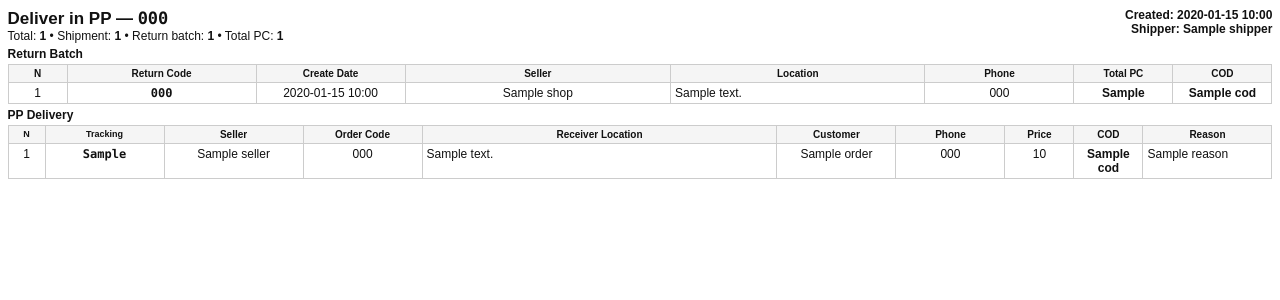
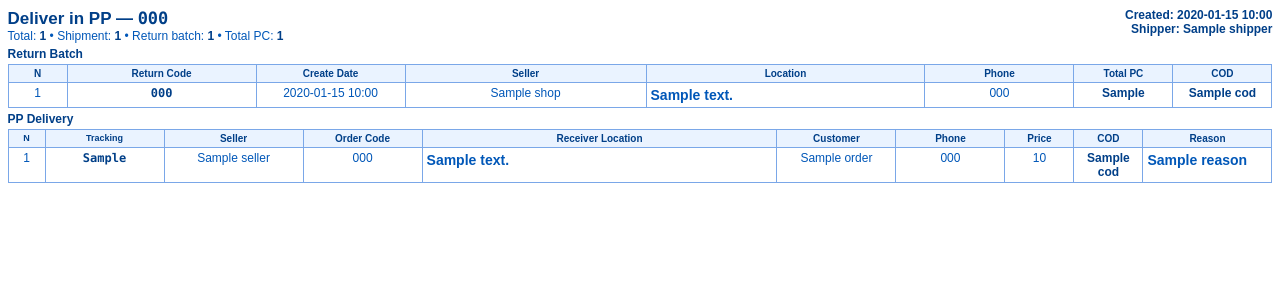
Before and after one commit to tanshychiev/dsexpress, a Django app: template templates/deliverpp/print_list.html in a window 1280 px wide. Shown: the top 300 px of the page. Run offline with Django 5.2, Linux system fonts and the light colour scheme; the template is opened without the code that fills it: most values are stand-ins (such as "Sample title", 1, 10 or a date in 2020).

Commit message:
Update PP print blue theme

```diff
--- a/templates/deliverpp/print_list.html
+++ b/templates/deliverpp/print_list.html
@@ -13,13 +13,21 @@
       body { margin:0 !important; }
     }
 
+    /* BLUE THEME */
+    :root{
+      --blue-main:#0057B8;
+      --blue-dark:#003F88;
+      --blue-border:#7AA7E8;
+      --blue-light:#EAF3FF;
+    }
+
     /* BODY */
     body{
       font-family: Arial, Helvetica, sans-serif;
       margin:0;
       padding:0;
-  color:#111;
-  font-size:12px;   /* increase from 10 → 11 */
+      color:var(--blue-main);
+      font-size:12px;
     }
 
     /* REMOVE EXTRA SPACE */
@@ -32,16 +40,23 @@ body{
       display:flex;
       justify-content:space-between;
       align-items:flex-start;
-  margin-bottom:4px;   /* reduce space */
+      margin-bottom:4px;
+      color:var(--blue-main);
     }
 
     .left-info .title{
-  font-size:17px;   /* bigger */
+      font-size:17px;
       font-weight:900;
+      color:var(--blue-dark);
     }
 
     .meta{
       font-size:12px;
+      color:var(--blue-main);
+    }
+
+    .meta b{
+      color:var(--blue-dark);
     }
 
     /* RIGHT SIDE */
@@ -50,6 +65,7 @@ body{
       font-size:12px;
       font-weight:900;
       line-height:1.2;
+      color:var(--blue-dark);
     }
 
     /* SECTION */
@@ -58,46 +74,67 @@ body{
       font-weight:900;
       font-size:12px;
       margin-bottom:3px;
+      color:var(--blue-dark);
     }
 
     /* TABLE */
     table{
       width:100%;
       border-collapse:collapse;
+      color:var(--blue-main);
     }
 
     th, td{
-  border:1px solid #ccc;
-  padding:3px 4px;   /* tighter */
+      border:1px solid var(--blue-border);
+      padding:3px 4px;
       vertical-align:top;
+      color:var(--blue-main);
     }
 
     th{
-  background:#f5f5f5;
+      background:var(--blue-light);
       font-weight:900;
       text-align:center;
       font-size:10px;
+      color:var(--blue-dark);
+      border:1px solid var(--blue-border);
     }
 
-td.center{ text-align:center; }
+    td.center{
+      text-align:center;
+    }
+
+    td b{
+      color:var(--blue-dark);
+    }
 
     /* SMALL COLUMNS */
-.n-col{ width:28px; font-size:9px; }
-.tracking-col{ width:110px; font-size:9px; }
+    .n-col{
+      width:28px;
+      font-size:9px;
+    }
+
+    .tracking-col{
+      width:110px;
+      font-size:9px;
+    }
 
     /* LOCATION BIG */
-.location-cell{
+    .location-cell,
+    td.small{
       font-size:14px;
       font-weight:700;
       line-height:1.3;
       white-space:normal;
       word-break:break-word;
+      color:var(--blue-main);
     }
 
     /* CODE */
     .code{
       font-family: Consolas, monospace;
       font-weight:900;
+      color:var(--blue-dark);
     }
   </style>
 </head>
@@ -107,7 +144,6 @@ td.center{ text-align:center; }
 
   <!-- TOP HEADER -->
   <div class="top">
-    <!-- LEFT = totals -->
     <div class="left-info">
       <div class="title">Deliver in PP — <span class="code">{{ batch.code }}</span></div>
 
@@ -122,14 +158,13 @@ td.center{ text-align:center; }
       </div>
     </div>
 
-    <!-- RIGHT = bigger + bold -->
     <div class="right-info">
       <div>Created: {{ batch.created_at|date:"Y-m-d H:i" }}</div>
       <div class="sub">Shipper: {% if batch.shipper %}{{ batch.shipper.name }}{% else %}-{% endif %}</div>
     </div>
   </div>
 
-  <!-- RETURN BATCH (ONLY SHOW WHEN EXISTS) -->
+  <!-- RETURN BATCH -->
   {% if return_blocks %}
     <div class="section">Return Batch</div>
     <table>
```
Lines whose indentation alone changed are shown as unchanged.
